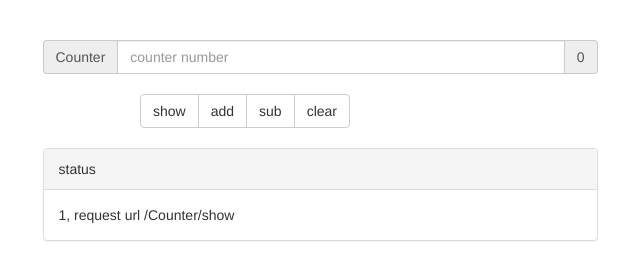
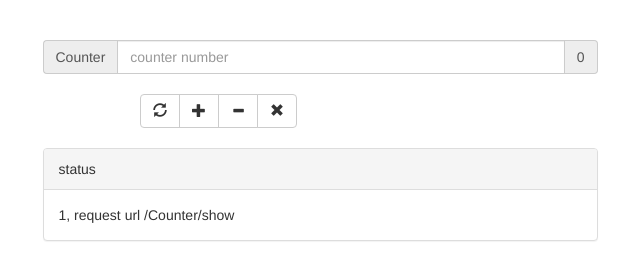
Before and after one commit to brucelau-github/idream-proj, a website: page public/index.html in a window 1280 px wide. Shown: the full height of the page, 320-960 px from the left. Drawn offline with nearby package versions, Linux system fonts and the light colour scheme; no server answers.

Commit message:
change text to glyphicon

```diff
--- a/public/index.html
+++ b/public/index.html
@@ -32,10 +32,18 @@
 			<div class="row">
 				<div class="col-lg-4 col-lg-offset-4 center">
 					<div class="btn-group" role="group" aria-label="...">
-						<button type="button" id="show" class="btn btn-default">show</button>
-						<button type="button" id="add" class="btn btn-default">add</button>
-						<button type="button" id="sub" class="btn btn-default">sub</button>
-						<button type="button" id="clear" class="btn btn-default">clear</button>
+						<button type="button" id="show" class="btn btn-default">
+							<span class="glyphicon glyphicon-refresh" aria-hidden="true"></span>
+						</button>
+						<button type="button" id="add" class="btn btn-default">
+							<span class="glyphicon glyphicon-plus" aria-hidden="true"></span>
+						</button>
+						<button type="button" id="sub" class="btn btn-default">
+							<span class="glyphicon glyphicon-minus" aria-hidden="true"></span>
+						</button>
+						<button type="button" id="clear" class="btn btn-default">
+							<span class="glyphicon glyphicon-remove" aria-hidden="true"></span>
+						</button>
 					</div>
 				</div>
 			</div>
```
